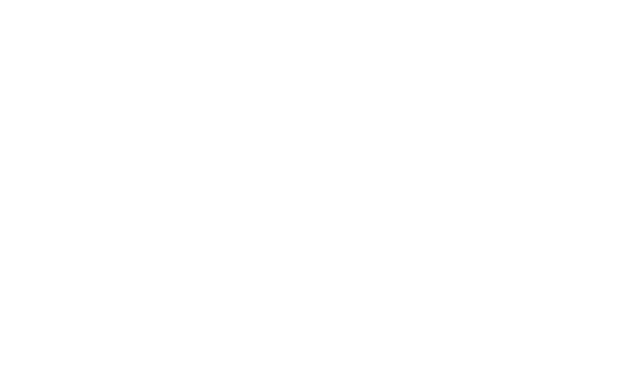
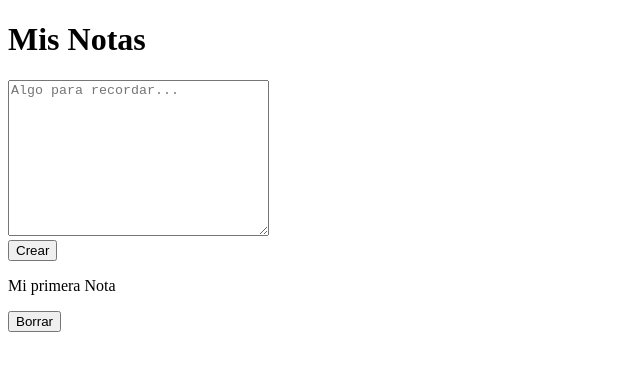
Before and after one commit to MykaelaChavezBarrios/mis-notas-codeable, a plain HTML site: page index.html in a window 1280 px wide. Shown: the whole page, without its empty margins (0-640 px from the left). Drawn offline with Linux system fonts and the light colour scheme.

Commit message:
feat: base structure

```diff
--- a/index.html
+++ b/index.html
@@ -9,7 +9,19 @@
 </head>
 
 <body>
-
+    <h1 class="tittle">Mis Notas</h1>
+    <div class="form-section">
+        <form action="">
+            <textarea name="note" id="note" cols="30" rows="10" placeholder="Algo para recordar..."></textarea>
+        </form>
+        <button class="new-note-btn" type="submit">Crear</button>
+    </div>
+    <div class="note-history">
+        <div class="old-note">
+            <p>Mi primera Nota</p>
+            <button class="delete-btn">Borrar</button>
+        </div>
+    </div>
 </body>
 
 </html>
```
